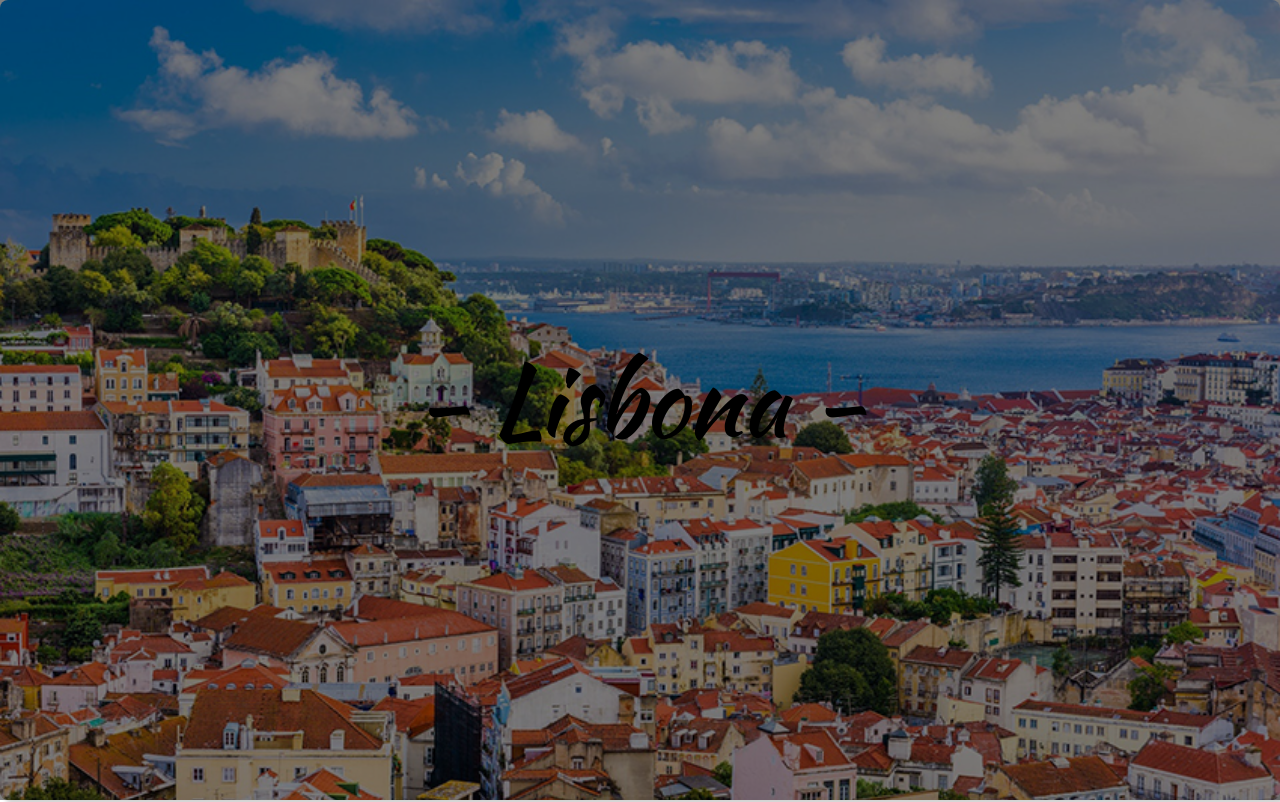
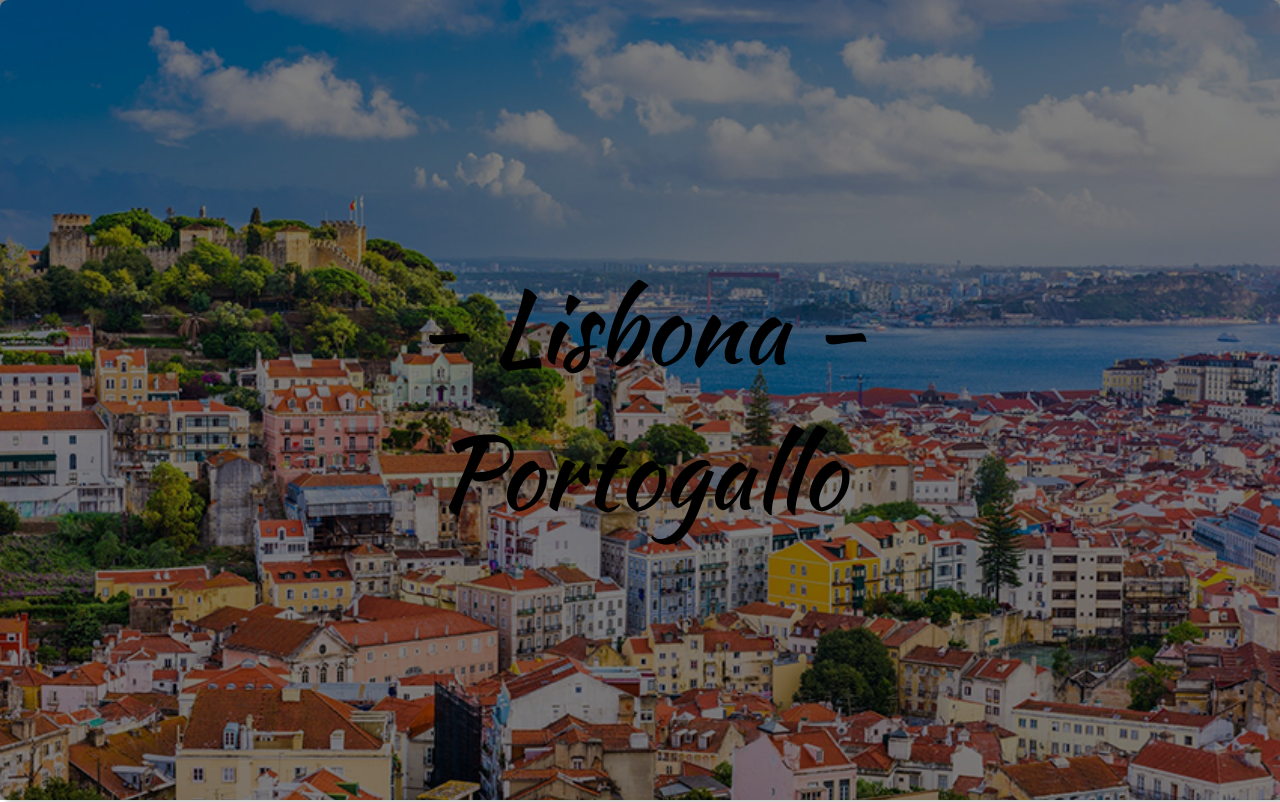
Before and after one commit to titty91/htmlcss-airbnb, a plain HTML site: page index.html in a window 1280 px wide. Shown: the top 802 px of the page. Drawn offline with Linux system fonts and the light colour scheme.

Commit message:
modifica

```diff
--- a/css/style.css
+++ b/css/style.css
@@ -16,6 +16,7 @@ body{
   margin: 20px 0px 20px 0px;
   margin-top: 0;
 }
+/* Prova */
 
 /* città */
 .lisbona{
--- a/index.html
+++ b/index.html
@@ -11,7 +11,7 @@
     <div id="contain" class="lisbona vista">
       <div class="city">
         <a link="#">
-          - Lisbona -
+          - Lisbona - <br> Portogallo
         </a>
       </div>
       <div class="layer">
```
